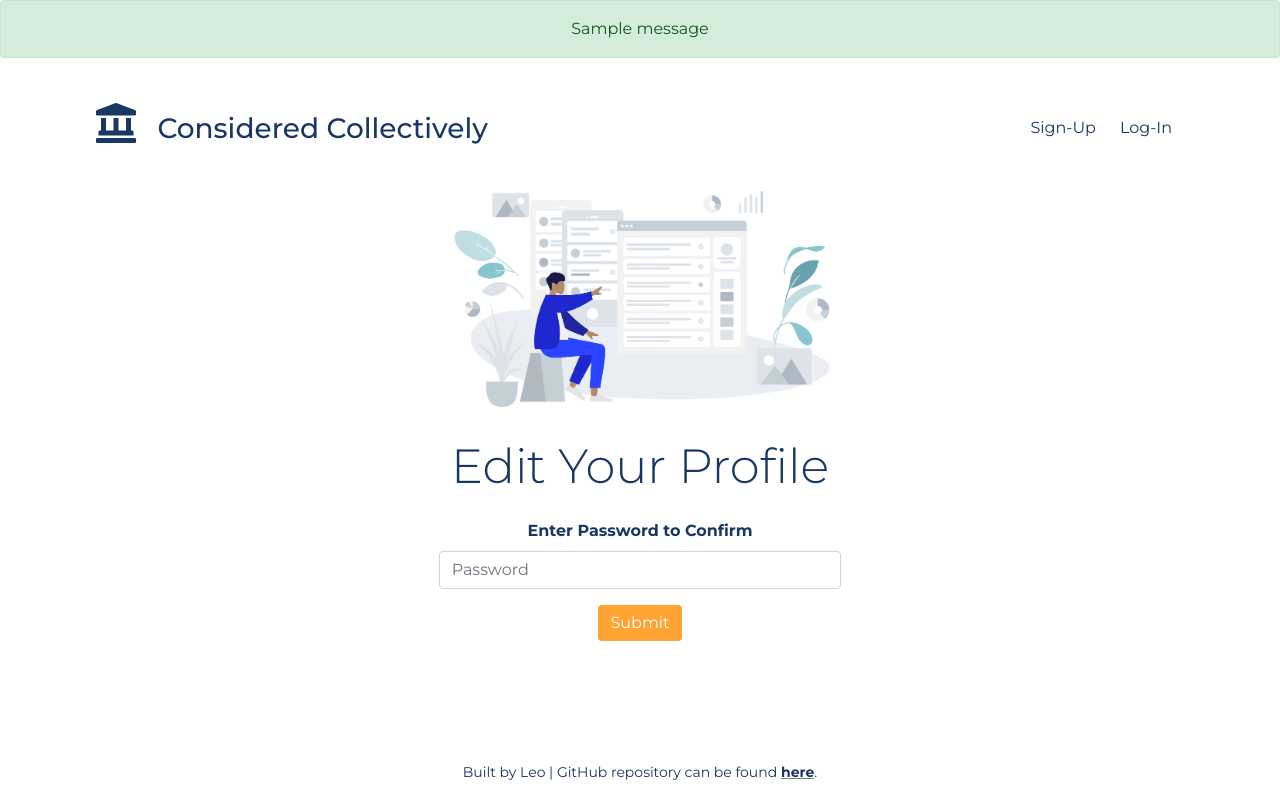
After one commit to Leomedina/Considered_Collectively, a Flask app: template templates/user/edit_user.html in a window 1280 px wide. The commit adds this page. Run offline with Flask 2, Linux system fonts and the light colour scheme; the template is opened without the code that fills it, so the values that code supplies are empty, except form fields; tables that the repository leaves empty hold one stand-in row (values such as "Sample post"); one stand-in notice (Sample message) is shown; form fields are guessed from the names that the template uses; some libraries are stand-ins or nearby versions.

Commit message:
UI improvements and implementation of edit user page

```diff
--- a/app.py
+++ b/app.py
@@ -4,6 +4,7 @@ from sqlalchemy.exc import IntegrityError
 
 from models import *
 from forms import *
+from utilities import *
 
 CURR_USER_KEY = "curr_user"
 
@@ -72,18 +73,20 @@ def register():
 @app.route("/login", methods = ["GET","POST"])
 def login():
     """handle user login"""
+    if g.user:
+        return redirect('/')
+
     form = LoginForm()
 
     if form.validate_on_submit():
         user = User.authenticate(form.email.data,
                                  form.password.data)
-
         if user:
             do_login(user)
-            flash(f"Welcome, {user.name}!", "success")
-            return redirect("/")
-
-        flash("Invalid credentials.", 'danger')
+            flash(f"Welcome back! {user.name}!", "success")
+        else:
+            flash("Invalid credentials.", 'danger')
+        return redirect("/login")
 
     return render_template("/user/login.html", form = form)
 
@@ -95,7 +98,7 @@ def logout():
     return redirect("/")
 
 ####################################################################################
-#Home Routes
+#Routes
 
 @app.route("/", methods=["GET", "POST"])
 def show_home():
@@ -105,3 +108,26 @@ def show_home():
         return render_template('home.html')
 
     return render_template("home-anon.html")
+
+
+@app.route("/user", methods=["GET", "POST"])
+def user():
+    if not g.user:
+        flash("Must be logged in to view page", "danger")
+        return redirect("/")
+
+    form = EditProfileForm(obj = g.user)
+
+    if form.validate_on_submit():
+        if not User.authenticate(g.user.email, form.password.data):
+            flash("Wrong Password", "danger")
+            return redirect("/")
+        user = User.query.get_or_404(g.user.id)
+        user.email = form.email.data
+        user.name = form.name.data
+        # user.profile_url = form.profile_url.data
+        db.session.add(user)
+        db.session.commit()
+        flash("Profile Updated!", "success")
+        return redirect('/')
+    return render_template("/user/edit_user.html", form = form )
--- a/templates/base/base.html
+++ b/templates/base/base.html
@@ -9,6 +9,9 @@
   </head>
   <body class="d-flex">
     <div class="cover-container d-flex w-100 h-100 p-0 flex-column text-center">
+        {% for category, message in get_flashed_messages(with_categories=True) %}
+  <div class="alert alert-{{ category }}">{{ message }}</div>
+  {% endfor %}
       {% include 'base/navbar.html' %}
       {% block content %} {% endblock %}
       {% include 'base/footer.html' %}
--- a/templates/base/footer.html
+++ b/templates/base/footer.html
@@ -1,6 +1,9 @@
+
 <footer class="mt-auto text-black-50 fixed-bottom">
   <p>
-    Made by Leo | GitHub repository can be found
-    <a href="https://github.com/Leomedina/Follow_Your_Rep" class="text-black-50"><strong>here</strong></a>.
+    <small>
+      Built by Leo | GitHub repository can be found
+      <a href="https://github.com/Leomedina/Follow_Your_Rep" class="text-black-50"><strong>here</strong></a>.
+    </small>
   </p>
 </footer>
--- a/templates/base/navbar.html
+++ b/templates/base/navbar.html
@@ -26,27 +26,19 @@
       <li class="nav-item px-1">
         <a href="/login" class="nav-link">Log-In</a>
       </li>
-      <!-- <li class="nav-item px-1">
-        <a href="/login" class="nav-link">Log-In</a>
-      </li> -->
       {% else %}
       <li class="nav-item px-1">
-        <a href="/" class="nav-link">Home</a>
+        <a href="/user" class="nav-link">
+          {{ g.user.name }}
+        </a>
       </li>
-      <li class="nav-item px-1">
-        <a href="/user" class="nav-link">Profile</a>
-      </li>
+        <li class="nav-item px-1">
+          <a href="/" class="nav-link">Home</a>
+        </li>
       <li class="nav-item px-1">
         <a href="/logout" class="nav-link">Log-out</a>
       </li>
       {% endif %}
-      <!-- <li>
-          <a aria-current="page" href="/">Home</a>
-      </li>
-        <li class="nav-item px-1">
-          <a class="nav-link" href="/user">Login / Register</a>
-        </li>
-      </ul> -->
     </div>
   </div>
 </nav>
--- /dev/null
+++ b/templates/forms/edit_profile.html
@@ -0,0 +1,37 @@
+<div class="row justify-content-center">
+    <div class="row pt-2">
+        <h1 class="display-5">Edit Your Profile</h1>
+    </div>
+    <div class="row pt-3 justify-content-center">
+        <div class="col-md-4">
+            <form method="POST">
+                {{ form.hidden_tag() }}
+
+                {% for field in form
+                    if field.widget.input_type != 'hidden'
+                    and field.name != 'password' %}
+
+                {% for error in field.errors %}
+                <span class="text-danger">{{ error }}</span>
+                {% endfor %}
+
+                <label class="form-label">
+                    <strong>
+                        {{ field.label.text}}
+                    </strong>
+                </label>
+
+                {{ field(placeholder=field.label.text, class="form-control mb-3") }}
+                {% endfor %}
+
+                <label class="form-label">
+                    <strong>
+                        Enter Password to Confirm
+                    </strong>
+                </label>
+                {{ form.password(placeholder="Password", class="form-control mb-3") }}
+                <button class="btn btn-primary">Submit</button>
+            </form>
+        </div>
+    </div>
+</div>
--- /dev/null
+++ b/templates/illustrations/edit_profile.html
@@ -0,0 +1,8 @@
+<div class="col-md-5 ">
+  <img
+    src="../../static/images/illustrations/edit_profile.png"
+    alt=""
+    srcset=""
+    class="w-75"
+  />
+</div>
--- /dev/null
+++ b/templates/user/edit_user.html
@@ -0,0 +1,13 @@
+{% extends 'base/base.html' %}
+
+{% block title %}Edit Profile | Considered Collectively{% endblock %}
+{% block content %}
+
+<div class="container-fluid pt-2">
+    <div class="row justify-content-center">
+        {% include 'illustrations/edit_profile.html' %}
+    </div>
+</div>
+{% include 'forms/edit_profile.html' %}
+
+{% endblock %}
```
Also changed, not shown: forms.py (+8 -0 lines), templates/home-anon.html (+10 -10 lines), templates/illustrations/debate.html (added, +8 -0 lines), static/images/illustrations/edit_profile.png (added), utilities.py (added).
